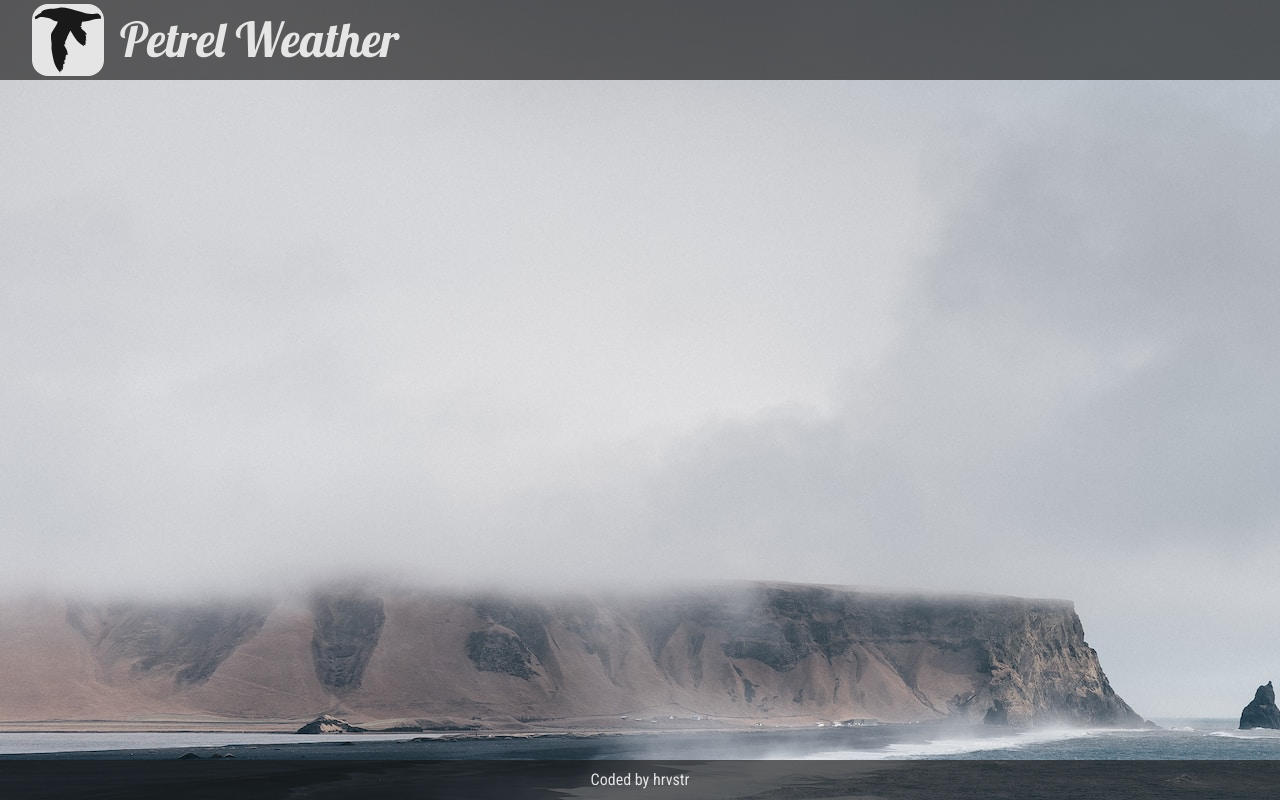
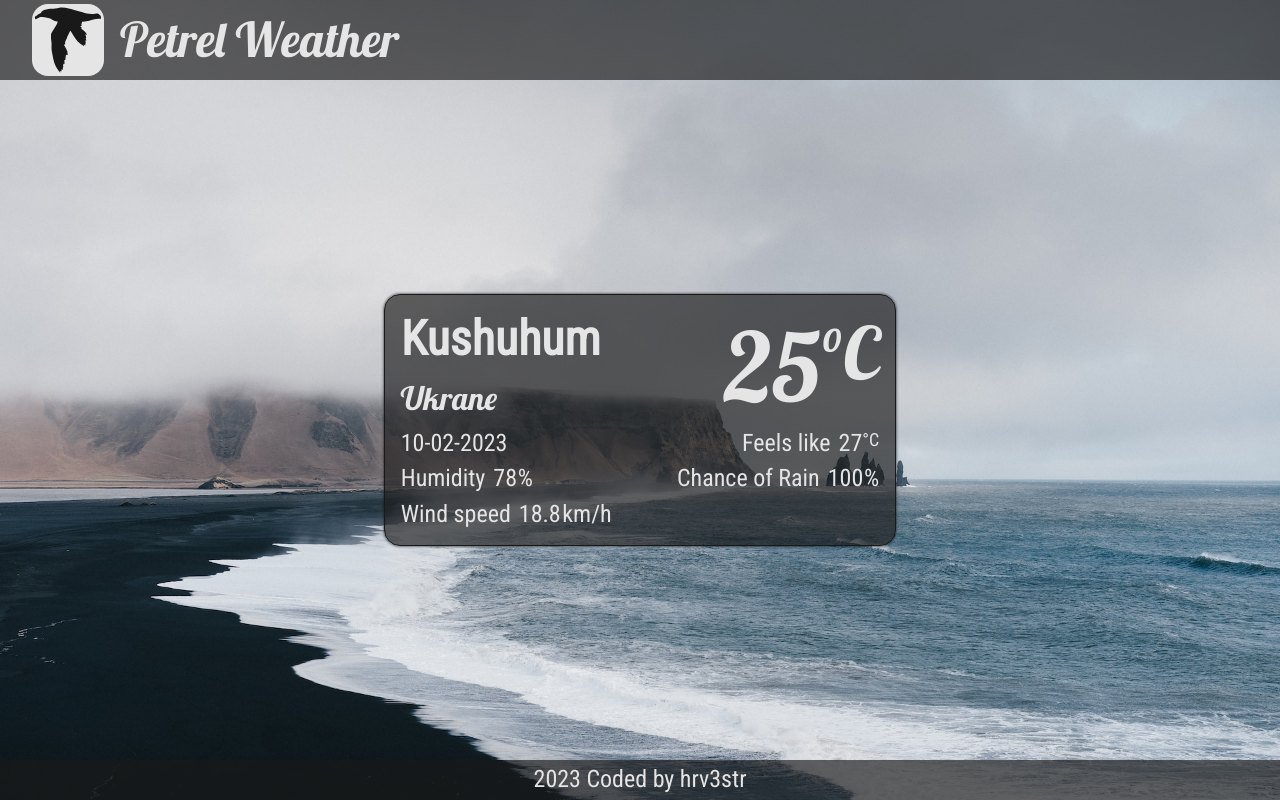
Before and after one commit to hrv3str/odin-weather, a website built with webpack: page src/index.html in a window 1280 px wide. Built offline with nearby package versions, Linux system fonts and the light colour scheme; no server answers.

Commit message:
Start drafting the UI

```diff
--- /dev/null
+++ b/src/UI.js
@@ -0,0 +1,34 @@
+const display = (() => {
+    let forecast = { //Tempalte object that must be passed to module
+        place: '',
+        country: '',
+        condition: {
+            text: '',
+            icon: ''
+        },
+        temperature: {
+            c: 0,
+            f: 0
+        },
+        maxTemp: {
+            c: 0,
+            f: 0,
+        },
+        minTemp: {
+            c: 0,
+            f: 0
+        },
+        feelsLike: {
+            c: 0,
+            f: 0
+        },
+        gust: {
+            kph: 0,
+            mph: 0
+        },
+        humidity: 0,
+
+    }
+})();
+
+export default display;
--- a/src/index.html
+++ b/src/index.html
@@ -15,10 +15,21 @@
             Petrel Weather
         </div>
     </div>
-    <div class="main"></div>
+    <div class="main">
+        <div class="card">
+            <div class="place">Kushuhum</div>
+            <div class="country">Ukrane</div>
+            <div class="temperature celsius">25</div>
+            <div class="date">10-02-2023</div>
+            <div class="feelslike celsius">27</div>
+            <div class="humidity">78</div>
+            <div class="chance-of rain">100</div>
+            <div class="wind-speed kilometers">18.8</div>
+        </div>
+    </div>
     <div class="footer">
         <div>
-            Coded by hrvstr<a href="">
+            2023 Coded by hrv3str<a href="">
                 <span class="logo"></span>
             </a>
         </div>
--- a/src/index.js
+++ b/src/index.js
@@ -1,6 +1,7 @@
 import 'normalize.css';
 import './styles.css';
 import weather from './weather.js';
+import display from './UI.js';
 
 const result = weather.get()
 console.log(result);
--- a/src/styles.css
+++ b/src/styles.css
@@ -10,11 +10,12 @@ body {
     height: 100vh;
     width: 100vw;
     background: url(./assets/background.jpg);
-    background-size: ;
+    background-size: cover;
     font-family: var(--font-sans-serif);
     color: var(--col-white);
     display: grid;
     grid-template-rows: 10vh 1fr 5vh;
+    font-size: 1.5rem;
 }
 
 .header {
@@ -44,6 +45,115 @@ body {
 }
 
 .main {
+    display: flex;
+    justify-content: center;
+    align-items: center;
+}
+
+.main .card {
+    width: fit-content;
+    max-width: 50vw;
+    height: fit-content;
+    max-height: 30vh;
+    background-color: var(--col-semi-black);
+    padding: 1rem;
+    border-radius: 1rem;
+    border: 1px solid var(--col-black);
+    box-shadow: 0 0 3px var(--col-black);
+    display: grid;
+    grid-template-areas:
+        "place place temperature"
+        "country -blank temperature"
+        "date  feelslike feelslike"
+        "humidity chance-of chance-of"
+        "wind-speed blank blank";
+    gap: 0.5rem;
+}
+
+.main .place {
+    grid-area: place;
+    font-size: 3rem;
+    font-weight: 600;
+}
+
+.main .country {
+    grid-area: country;
+    font-size: 2rem;
+    font-family: var(--font-display);
+}
+
+.main .temperature {
+    grid-area: temperature;
+    font-size: 6rem;
+    font-family: var(--font-display);
+    padding-left: 5rem;
+}
+
+.celsius::after,
+.farenheit::after {
+    font-size: 0.75em;
+    vertical-align: top;
+}
+
+.celsius::after {
+    content: "°C";
+}
+
+.farenheit::after {
+    content: "°F";
+}
+
+.main .date {
+    grid-area: date;
+}
+
+.main .feelslike {
+    grid-area: feelslike;
+    margin-left: auto;
+}
+
+.feelslike::before {
+    content: "Feels like";
+    padding-right: 0.5rem;
+}
+
+.main .humidity {
+    grid-area: humidity;
+}
+
+.humidity::before {
+    content: "Humidity";
+    padding-right: 0.5rem;
+}
+
+.humidity::after,
+.chance-of::after {
+    content: "%";
+    padding-left: 0.05rem;
+}
+
+.main .chance-of {
+    grid-area: chance-of;
+    margin-left: auto;
+}
+
+.rain::before {
+    content: "Chance of Rain";
+    padding-right: 0.5rem;
+}
+
+.main .wind-speed {
+    grid-area: wind-speed;
+}
+
+.wind-speed::before {
+    content: "Wind speed";
+    padding-right: 0.5rem;
+}
+
+.kilometers::after {
+    content: "km/h";
+    padding-left: 0.1rem;
 }
 
 .footer {
```
